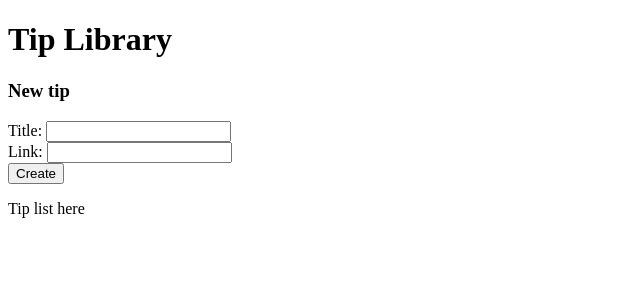
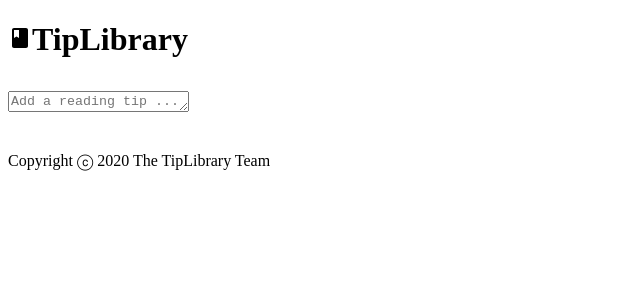
Before and after one commit to artoh/TipLibrary, a React (Create React App) app in the folder frontend/: page / in a window 1280 px wide. Shown: the top 300 px of the page, without its empty margins (0-640 px from the left). Built offline with nearby package versions, Linux system fonts and the light colour scheme.

Commit message:
lisataan lista-elementit

```diff
--- /dev/null
+++ b/frontend/src/components/App.jsx
@@ -0,0 +1,45 @@
+import React, { useState } from "react";
+import Header from "./Header";
+import Footer from "./Footer";
+import Tip from "./Tip";
+import CreateArea from "./CreateArea";
+
+function App() {
+  const [tips, setTips] = useState([]);
+
+  function addTip(newTip) {
+    setTips(prevTips => {
+      return [...prevTips, newTip];
+    });
+  }
+
+  /*function deleteTip(id) {
+    setTips(prevTips => {
+      return prevTips.filter((tipItem, index) => {
+        return index !== id;
+      });
+    });
+  }*/
+
+  return (
+    <div>
+      <Header />
+      <CreateArea onAdd={addTip} />
+      {tips.map((tipItem, index) => {
+        return (
+          <Tip
+            key={index}
+            id={index}
+            title={tipItem.title}
+            description={tipItem.description}
+            tag={tipItem.tag}
+            /*onDelete={deleteTip}*/
+          />
+        );
+      })}
+      <Footer />
+    </div>
+  );
+}
+
+export default App;
--- /dev/null
+++ b/frontend/src/components/CreateArea.jsx
@@ -0,0 +1,70 @@
+import React, { useState } from "react";
+import AddIcon from "@material-ui/icons/Add";
+import Fab from "@material-ui/core/Fab";
+import Zoom from "@material-ui/core/Zoom";
+
+function CreateArea(props) {
+  const [isExpanded, setExpanded] = useState(false);
+
+  const [tip, setTip] = useState({
+    title: "",
+    description: "",
+    tag: ""
+  });
+
+  function handleChange(event) {
+    const { name, value } = event.target;
+
+    setTip(prevTip => {
+      return {
+        ...prevTip,
+        [name]: value
+      };
+    });
+  }
+
+  function submitTip(event) {
+    props.onAdd(tip);
+    setTip({
+      title: "",
+      description: "",
+      tag: ""
+    });
+    event.preventDefault();
+  }
+
+  function expand() {
+    setExpanded(true);
+  }
+
+  return (
+    <div>
+      <form className="create-tip">
+        {isExpanded && (
+          <input
+            name="title"
+            onChange={handleChange}
+            value={tip.title}
+            placeholder="Add a reading title"
+          />
+        )}
+
+        <textarea
+          name="description"
+          onClick={expand}
+          onChange={handleChange}
+          value={tip.description}
+          placeholder="Add a reading tip ..."
+          rows={isExpanded ? 3 : 1}
+        />
+        <Zoom in={isExpanded}>
+          <Fab onClick={submitTip}>
+            <AddIcon />
+          </Fab>
+        </Zoom>
+      </form>
+    </div>
+  );
+}
+
+export default CreateArea;
--- /dev/null
+++ b/frontend/src/components/Footer.jsx
@@ -0,0 +1,12 @@
+import React from "react";
+
+function Footer() {
+  const currentYear = new Date().getFullYear();
+  return (
+    <footer>
+      <p>Copyright ⓒ {currentYear} The TipLibrary Team</p>
+    </footer>
+  );
+}
+
+export default Footer;
--- /dev/null
+++ b/frontend/src/components/Header.jsx
@@ -0,0 +1,15 @@
+import React from "react";
+import BookIcon from "@material-ui/icons/Book";
+
+function Header() {
+  return (
+    <header>
+      <h1>
+        <BookIcon />
+        TipLibrary
+      </h1>
+    </header>
+  );
+}
+
+export default Header;
--- /dev/null
+++ b/frontend/src/components/Tip.jsx
@@ -0,0 +1,21 @@
+import React from "react";
+import DeleteIcon from "@material-ui/icons/Delete";
+
+function Tip(props) {
+  function handleClick() {
+    props.onDelete(props.id);
+  }
+
+  return (
+    <div className="tip">
+      <h1>{props.title}</h1>
+      <p>{props.description}</p>
+      <p>{props.tag}</p>
+      {/* <button onClick={handleClick}>
+        <DeleteIcon />
+      </button> */}
+    </div>
+  );
+}
+
+export default Tip;
```
Also changed, not shown: frontend/package.json (+6 -1 lines), frontend/src/components/setupTests.js (added, +5 -0 lines), frontend/src/index.js (+4 -5 lines), 1 other file (tests, documents, lock files or other folders).
